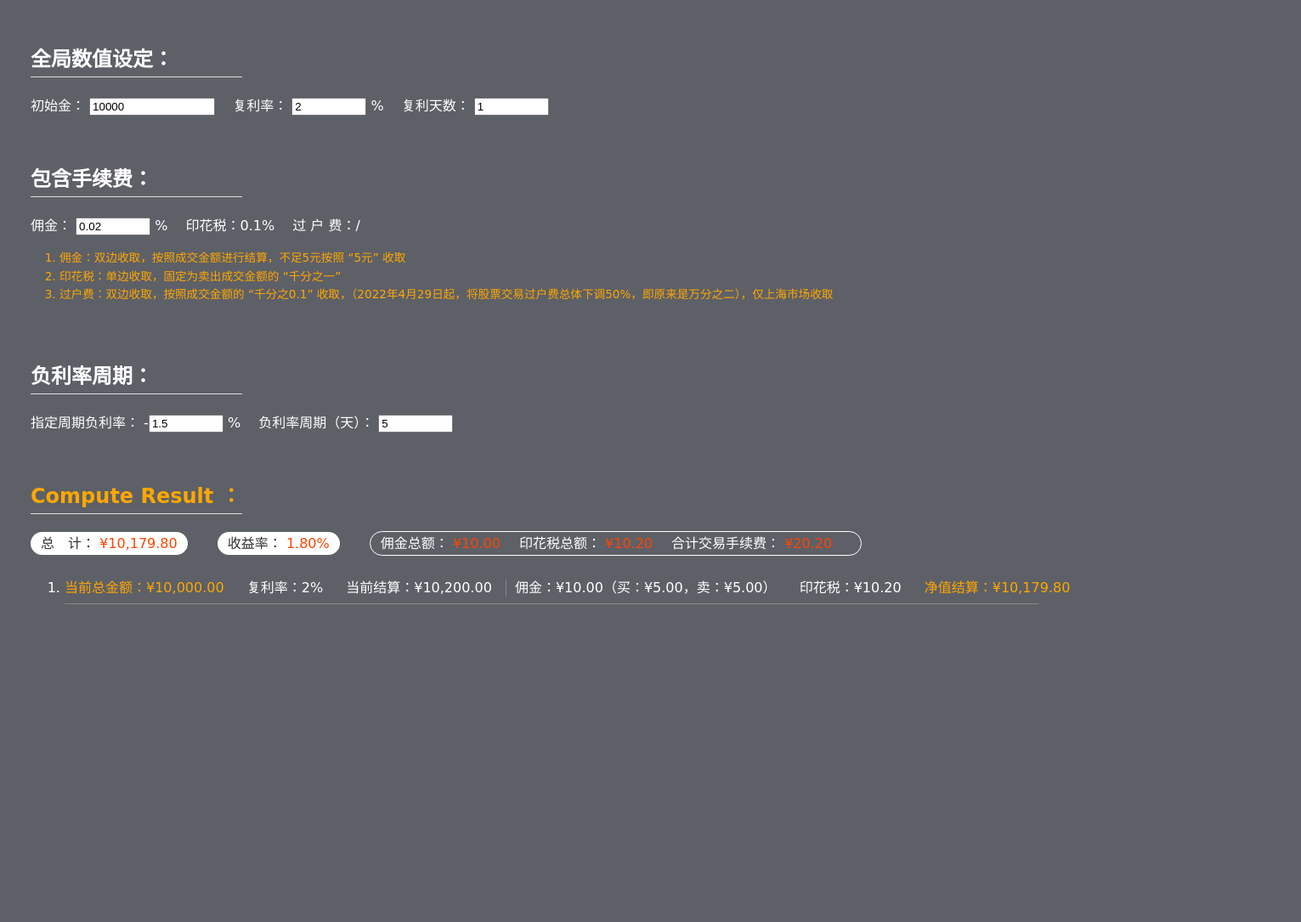
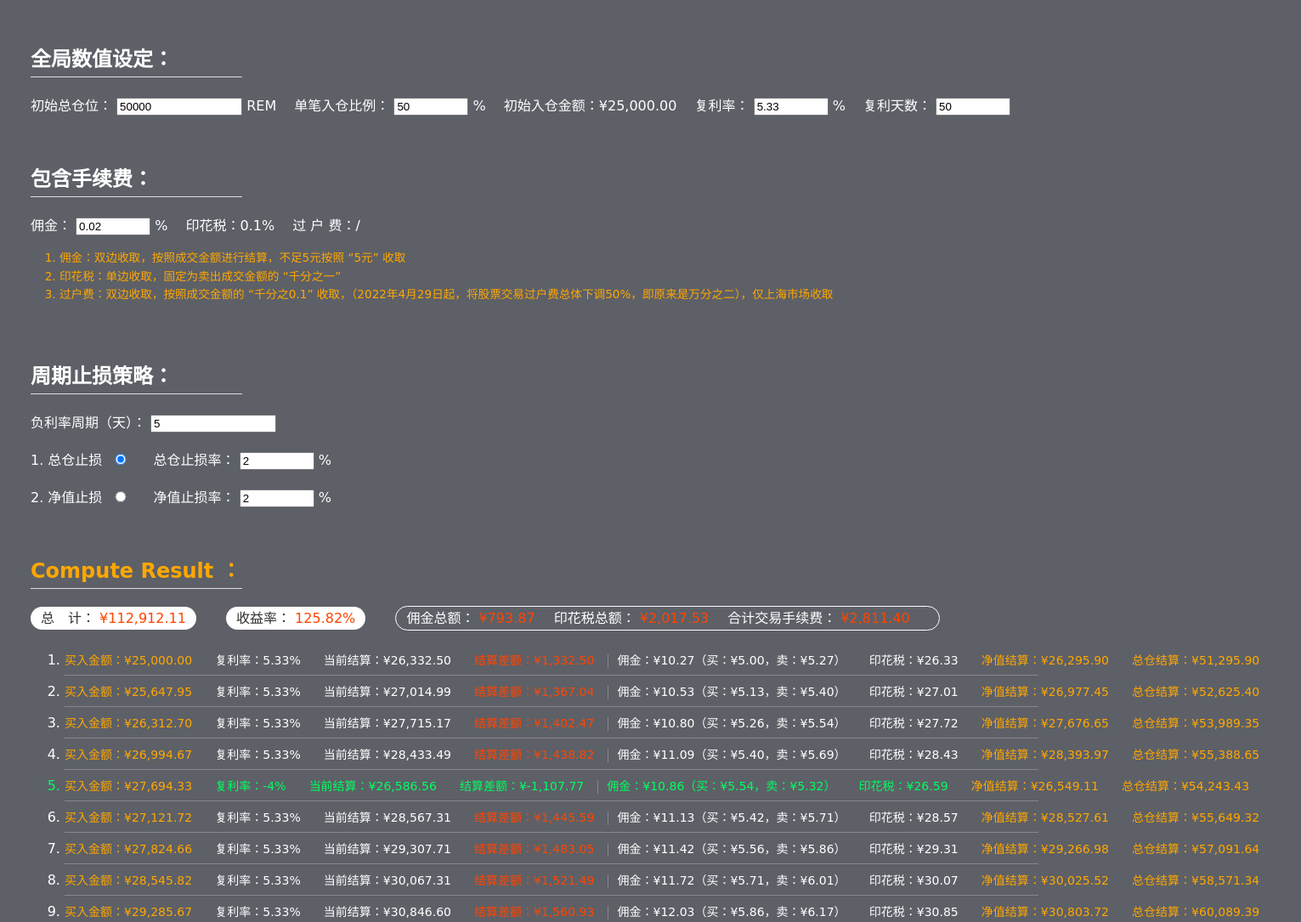
Before and after one commit to leisbanon/MarketTool, a plain HTML site: page 其他计算/复利统计计算.html in a window 1280 px wide. Shown: the top 1085 px of the page at 85% size, 1531 px wide, since content can reach past the window. Before the commit the page ends 811 px from the top, so only its background shows below. Drawn offline with Linux system fonts and the light colour scheme.

Commit message:
Interest compute

```diff
--- a/static/css/main.css
+++ b/static/css/main.css
@@ -27,13 +27,14 @@ body { height: 100%;background-color: rgba(40,44,53,0.75);color: white;}
 .button-disable {-webkit-filter: grayscale(100%);filter: grayscale(100%);pointer-events: none;}
 .clear-text-button {color: #FF4500;display: inline-block;cursor: pointer;user-select: none;}
 .clear-text-button:active {opacity: 0.85;}
+.pointer {cursor: pointer;}
 
 .red-color { color:  rgb(255, 69, 0); }
 .green-color { color: #00FF60; }
 .blue-color { color: #6495ED;}
 .orange-color { color: rgb(255,167,0); }
 
-input[type="radio"] {width: 28px !important;}
+input[type="radio"] {width: 28px !important;margin: 3px 3px 0px 3px;padding: 0;}
 label { cursor: pointer; }
 
 div[tooltip="tooltip"] {position: absolute;background-color: rgba(51,51,51,0.95);color: white;padding: 7px 10px;border-radius: 5px;bottom: 35px;left: 50%;transform: translateX(-50%);font-size: 14px;user-select: all;}
--- a/stockCommon.minxin.js
+++ b/stockCommon.minxin.js
@@ -49,6 +49,31 @@ var $commonMinxin = {
 		})
 	},
 	methods:{
+		showTooltip:function(message, event) {
+			var _targetNode = event.target;
+			_targetNode.style.position = 'relative';
+
+
+			var tooltip = _targetNode.querySelector('[tooltip="tooltip"');
+			// Create Tooltip Node
+			var createTooltip = function() {
+				// delete all body tooltip node
+				var tooltips = document.body.querySelectorAll('[tooltip="tooltip"');
+				for(var i = 0;i < tooltips.length;i++) {
+					tooltips[i].parentNode.removeChild(tooltips[i]);
+				}
+
+				tooltip = document.createElement('div');
+				tooltip.setAttribute('tooltip', 'tooltip');
+				tooltip.setAttribute('tooltip', 'tooltip');
+				tooltip.innerHTML = message;
+				_targetNode.appendChild(tooltip);
+
+				tooltip.addEventListener('click', function(e) { e.stopPropagation() })
+			}
+
+			tooltip ? _targetNode.removeChild(tooltip) : createTooltip();
+		},
 		showToast:function(message) {
 			var toastEl = document.body.querySelector('#toast');
 			toastEl ? document.body.removeChild(toastEl) : '';
--- a/其他计算/复利统计计算.html
+++ b/其他计算/复利统计计算.html
@@ -10,7 +10,7 @@
 	<style type="text/css">
 		#app { margin-left: 28px; }
 		.details ol li {padding: 8px 0;border-bottom: 1px #888 solid;}
-		.details ol li span { display: inline-block;margin-right: 22px; }
+		.details ol li span { display: inline-block;margin-right: 22px;font-size: 14px !important; }
 		.footer-count {text-align: left;display: inline-block;padding: 0px 12px;border-radius: 100px;background: white;color: rgb(255, 69, 0);margin-right: 30px;height: 27px;line-height: 27px;}
 		.describe {transform: scale(0.85);transform-origin: left top;line-height: 25px;color: rgba(255,167,0);}
 
@@ -27,8 +27,13 @@
 			<!-- 全局数值设定 -->
 			<div class="diff">
 				<h2 style="color: white;">全局数值设定：</h2>
-				<span>初始金：</span>
-				<input type="number" v-model="form.initMoney" @input="compoundInterestCompute" placeholder="请输入初始金" />
+				<span>初始总仓位：</span>
+				<input type="number" v-model="form.storeMoney" @input="compoundInterestCompute" placeholder="请输入初始金" /> REM
+
+				<span>&emsp;单笔入仓比例：</span>
+				<input type="number" v-model="form.buyProportion" @input="compoundInterestCompute" placeholder="请输入仓比例" style="width: 80px;" /> %
+
+				<span>&emsp;初始入仓金额：{{ formatMoney(initMoney) }}</span>
 
 				<span>&emsp;复利率：</span>
 				<input type="number" v-model="form.compoundInterestRate" @input="compoundInterestCompute" style="width: 80px;" /> %
@@ -54,14 +59,33 @@
 				</ol>
 			</div>
 
-			<!-- 负利率周期 -->
+			<!-- 周期止损策略 -->
 			<div class="diff">
-				<h2 style="color: white;">负利率周期：</h2>
-				<span>指定周期负利率：</span>
-				-<input type="number" v-model="form.minusInterestRate" @input="compoundInterestCompute" style="width: 80px;" /> %
+				<h2 style="color: white;">周期止损策略：</h2>
+				<div>
+					<span>负利率周期（天）：</span>
+					<input type="number" v-model="form.minusCycleDay" @input="compoundInterestCompute" />
+				</div> <br/>
 
-				<span>&emsp;负利率周期（天）：</span>
-				<input type="number" v-model="form.minusCycleDay" @input="compoundInterestCompute" style="width: 80px;" />
+				<div>
+					<label>
+						<span>1. 总仓止损</span>
+						<input type="radio" name="loss-rule" value="countStore" v-model="form.lossRateType" @change="compoundInterestCompute">
+					</label>
+
+					<span>&emsp;总仓止损率：</span>
+					<input type="number" v-model="form.lossRate" @input="compoundInterestCompute" style="width: 80px;" /> %
+				</div> <br/>
+
+				<div>
+					<label>
+						<span>2. 净值止损</span>
+						<input type="radio" name="loss-rule" value="inStore" v-model="form.lossRateType" @change="compoundInterestCompute">
+					</label>
+
+					<span>&emsp;净值止损率：</span>
+					<input type="number" v-model="form.lossRate" @input="compoundInterestCompute" style="width: 80px;" /> %
+				</div>
 			</div>
 
 			<div class="diff details">
@@ -69,7 +93,7 @@
 				<!-- 总计额 -->
 				<div class="footer-count">
 					<font color="#333">总&emsp;计：</font>
-					<font>{{ detailList.length > 0 ? formatMoney(detailList[detailList.length - 1].netMoneyCount) : formatMoney(0)}}</font>
+					<font>{{ detailList.length > 0 ? formatMoney(detailList[detailList.length - 1].storeMoneyCount) : formatMoney(0)}}</font>
 				</div>
 
 				<!-- 总计收益率 -->
@@ -98,13 +122,15 @@
 
 				<ol>
 					<li :class="{'green-color': item.compoundInterestRate <= 0 }" v-for="(item, index) of detailList" :key="index">
-						<span class="orange-color">当前总金额：{{ formatMoney(item.amount) }}</span>
+						<span @click="showFormula(item.f_buyAmount, $event)" class="orange-color">买入金额：{{ formatMoney(item.buyAmount) }}</span>
 						<span>复利率：{{ item.compoundInterestRate }}%</span>
-						<span class="lines-box">当前结算：{{ formatMoney(item.moneyCount) }}</span>
+						<span @click="showFormula(item.f_moneyCount, $event)">当前结算：{{ formatMoney(item.moneyCount) }}</span>
+						<span @click="showFormula(item.f_moneyDiff, $event)" :class="['lines-box', { 'red-color': item.moneyDiff > 0 }]">结算差额：{{ formatMoney(item.moneyDiff) }}</span>
 
 						<span>佣金：{{ formatMoney(item.commission) }}（买：{{ formatMoney(item._buyCommission) }}，卖：{{ formatMoney(item._sellCommission) }}）</span>
 						<span>印花税：{{ formatMoney(item.stampDuty) }}</span>
-						<span class="orange-color">净值结算：{{ formatMoney(item.netMoneyCount) }}</span>
+						<span @click="showFormula(item.f_netMoneyCount, $event)" class="orange-color">净值结算：{{ formatMoney(item.netMoneyCount) }}</span>
+						<span @click="showFormula(item.f_storeMoneyCount, $event)" class="orange-color">总仓结算：{{ formatMoney(item.storeMoneyCount) }}</span>
 					</li>
 				</ol>
 			</div>
@@ -122,25 +148,32 @@
 			data() {
 				return {
 					detailList:[],
-					moneyCount: 0,
-
 
 					form: {
-						initMoney: 10000, // 初始金
-						compoundInterestRate: 2, // 复利率
-						compoundInterestRateDay: 1, // 复利天数
+						lossRateType: 'countStore',
+						lossRate: 2,
+
+						storeMoney: 50000,
+						buyProportion: 50, // 买入比例
+						compoundInterestRate: 5.33, // 复利率
+						compoundInterestRateDay: 50, // 复利天数
 
 						commission: 0.02, // 佣金
 						stampDuty: 0.1, // 印花税
 						transferFee: 0.01, // 过户费
 
-
-						minusInterestRate: 1.5, // 指定周期负利率
 						minusCycleDay: 5, // 指定周期（天）负利率
 					}
 				}
 			},
-			created:function() {
+			computed: {
+				// 入仓金额
+				initMoney: function() {
+					var value = this.form.storeMoney * this.form.buyProportion / 100;
+					return value;
+				}
+			},
+			created() {
 				this.compoundInterestCompute();
 			},
 			methods:{
@@ -149,8 +182,8 @@
 				 */
 				profitRate:function() {
 					if(this.detailList.length > 0) {
-						var _netMoneyCount = this.detailList[this.detailList.length - 1].netMoneyCount;
-						var _rate = (_netMoneyCount - this.form.initMoney) / this.form.initMoney * 100;
+						var _storeMoneyCount = this.detailList[this.detailList.length - 1].storeMoneyCount;
+						var _rate = (_storeMoneyCount - this.form.storeMoney) / this.form.storeMoney * 100;
 						return _rate.toFixed(2);
 					}else {
 						return 0;
@@ -188,61 +221,129 @@
 					var pollingCount = 0;
 					var list = [];
 
-					var compounds = function(amount) {
+					// 获取指定负利率
+					var getLossRate = (buyAmount, storeAmount) => {
+						var rate = null
+						switch (form.lossRateType){
+							case 'countStore':
+								var loss_value = storeAmount * form.lossRate / 100;
+								var loss_size = buyAmount - loss_value;
+								var loss_rate = (loss_size - buyAmount) / buyAmount * 100
+								rate = Number(loss_rate.toFixed(2));
+								break;
+							case 'inStore':
+								rate = -Number(form.lossRate)
+								break;
+						}
+						return rate;
+					}
+
+					// 入仓比例转换金额
+					var proportionToMoney = (countMoney) => {
+						let value = (countMoney * form.buyProportion / 100).toFixed(2);
+						let formula = `(${countMoney} * ${form.buyProportion} / 100).toFixed(2)`;
+						return {
+							value: Number(value),
+							formula: formula,
+						}
+					}
+
+					var compounds = (storeAmount) => {
 						pollingCount++;
-						if(pollingCount <= form['compoundInterestRateDay']) {
-							console.log('pollingCount => ' + pollingCount);
+						var ptm = proportionToMoney(storeAmount);
+						var buyAmount = ptm.value;
+						var f_buyAmount = ptm.formula;
+						console.log(pollingCount, buyAmount, storeAmount, 'compounds: params')
 
+						if(pollingCount <= form['compoundInterestRateDay'] && buyAmount > 0) {
+							var moneyCount, f_moneyCount;
 
 							// 自定义条件计算 - 指定周期负利率
 							if(pollingCount % form['minusCycleDay'] === 0) {
-								_this.moneyCount = amount + (amount * -form['minusInterestRate'] / 100);
+								var $lossRate = getLossRate(buyAmount, storeAmount);
+								moneyCount = buyAmount + (buyAmount * $lossRate / 100);
+								f_moneyCount = `${buyAmount} + (${buyAmount} * ${$lossRate} / 100)`
 							}else {
-								_this.moneyCount = amount + (amount * form['compoundInterestRate'] / 100);
+								moneyCount = buyAmount + (buyAmount * form['compoundInterestRate'] / 100);
+								f_moneyCount = `${buyAmount} + (${buyAmount} * ${form['compoundInterestRate']} / 100)`
 							}
 
+							// 结算差额
+							var _moneyDiff = moneyCount - buyAmount
+							var f_moneyDiff = `${moneyCount} - ${buyAmount}`
+
 							// 买入佣金
-							var _buyCommission = amount * form['commission'] / 100;
+							var _buyCommission = buyAmount * form['commission'] / 100;
 							_buyCommission = _buyCommission > 5 ? _buyCommission : 5;
+							_buyCommission = Number(_buyCommission.toFixed(2));
 
 							// 卖出佣金
-							var _sellCommission = _this.moneyCount * form['commission'] / 100;
+							var _sellCommission = moneyCount * form['commission'] / 100;
 							_sellCommission = _sellCommission > 5 ? _sellCommission : 5;
+							_sellCommission = Number(_sellCommission.toFixed(2));
+
+							// 总佣金
+							var _commission = _buyCommission + _sellCommission;
+							_commission = Number(_commission.toFixed(2));
 
 							// 印花税
-							var _stampDuty = _this.moneyCount * form['stampDuty'] / 100;
+							var _stampDuty = moneyCount * form['stampDuty'] / 100;
+							_stampDuty = Number(_stampDuty.toFixed(2));
 
 							// 净值结算
-							var _netMoneyCount =  _this.moneyCount - (_buyCommission + _sellCommission + _stampDuty);
+							var _netMoneyCount =  moneyCount - (_buyCommission + _sellCommission + _stampDuty);
+							_netMoneyCount = _netMoneyCount <= 0 ? 0 : _netMoneyCount;
+							_netMoneyCount = Number(_netMoneyCount.toFixed(2));
+							var f_netMoneyCount = `${moneyCount} - (${_buyCommission} + ${_sellCommission} + ${_stampDuty})`
+
+							// 复利率
+							var _compoundInterestRate = pollingCount % form['minusCycleDay'] === 0 ? $lossRate : form['compoundInterestRate'];
+
+							// 总仓结算金额
+							var _storeMoneyCount = storeAmount + _netMoneyCount - buyAmount;
+							var f_storeMoneyCount = `${storeAmount} + ${_netMoneyCount} - ${buyAmount}`
 
 							var data = {
-								// 当前总金额
-								amount: amount,
+								// 买入金额
+								buyAmount: buyAmount,
+								f_buyAmount: f_buyAmount,
 								// 复利率
-								compoundInterestRate: pollingCount % form['minusCycleDay'] === 0 ? -(form['minusInterestRate']) : form['compoundInterestRate'],
+								compoundInterestRate: _compoundInterestRate,
 								// 当前结算
-								moneyCount: _this.moneyCount,
+								moneyCount: Number(moneyCount.toFixed(2)),
+								f_moneyCount: f_moneyCount,
+								// 结算差额
+								moneyDiff: Number(_moneyDiff.toFixed(2)),
+								f_moneyDiff: f_moneyDiff,
 
-								// 佣金
-								commission: (_buyCommission + _sellCommission).toFixed(2),
+								// 总佣金
+								commission: _commission,
 								// 买入佣金
 								_buyCommission: _buyCommission,
 								// 卖出佣金
 								_sellCommission: _sellCommission,
 								// 印花税
-								stampDuty: _stampDuty.toFixed(2),
+								stampDuty: _stampDuty,
 								// 净值结算金额
-								netMoneyCount: _netMoneyCount.toFixed(2),
+								netMoneyCount: _netMoneyCount,
+								f_netMoneyCount: f_netMoneyCount,
+								// 总仓结算金额
+								storeMoneyCount: Number(_storeMoneyCount.toFixed(2)),
+								f_storeMoneyCount: f_storeMoneyCount,
 							}
+
 							list.push(data);
-							compounds(_netMoneyCount);
+							compounds(data.storeMoneyCount);
 						}else {
 							_this.detailList = JSON.parse(JSON.stringify(list));
 							// console.log(JSON.stringify(_this.detailList))
-							// console.log('Finish To $money => ' + _this.moneyCount)
 						}
 					}
-					compounds(Number(form['initMoney']));
+
+					compounds(Number(form.storeMoney));
+				},
+				showFormula(content, event) {
+					this.showTooltip(content, event)
 				}
 			}
 		})
```
Also changed, not shown: stock/stock.html (+19 -19 lines).
